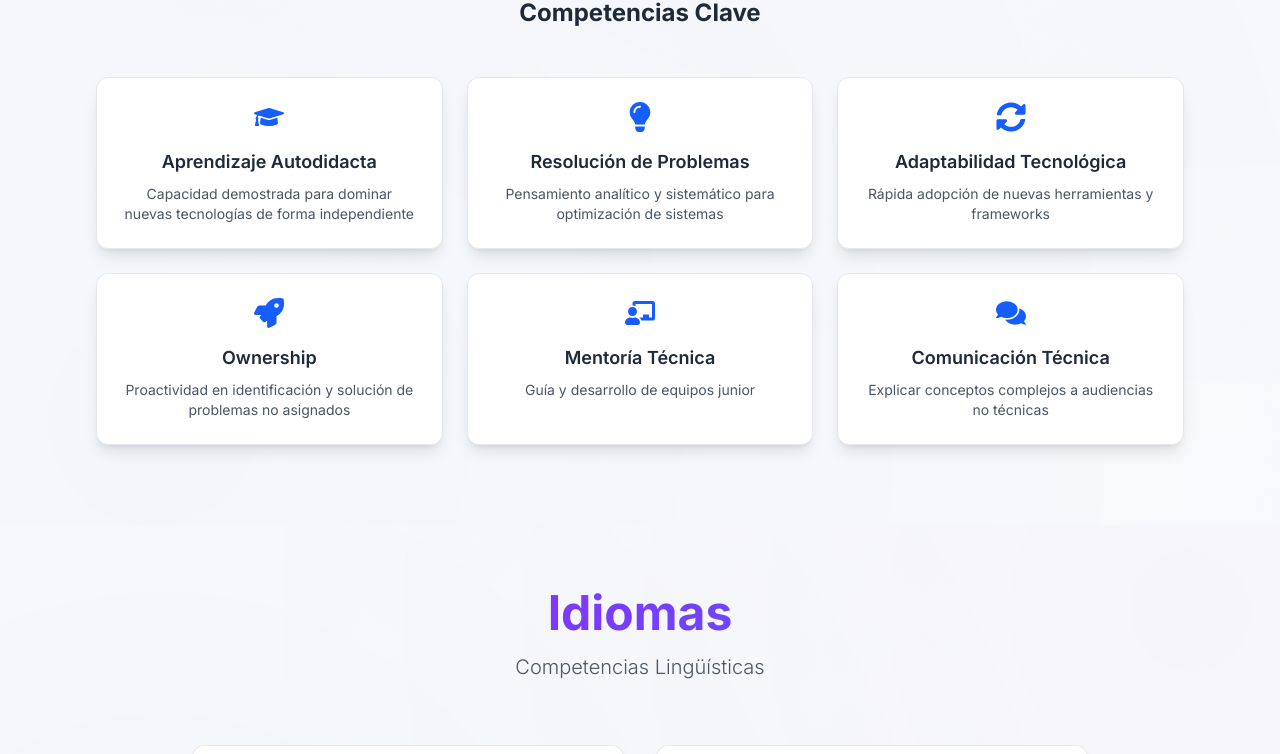
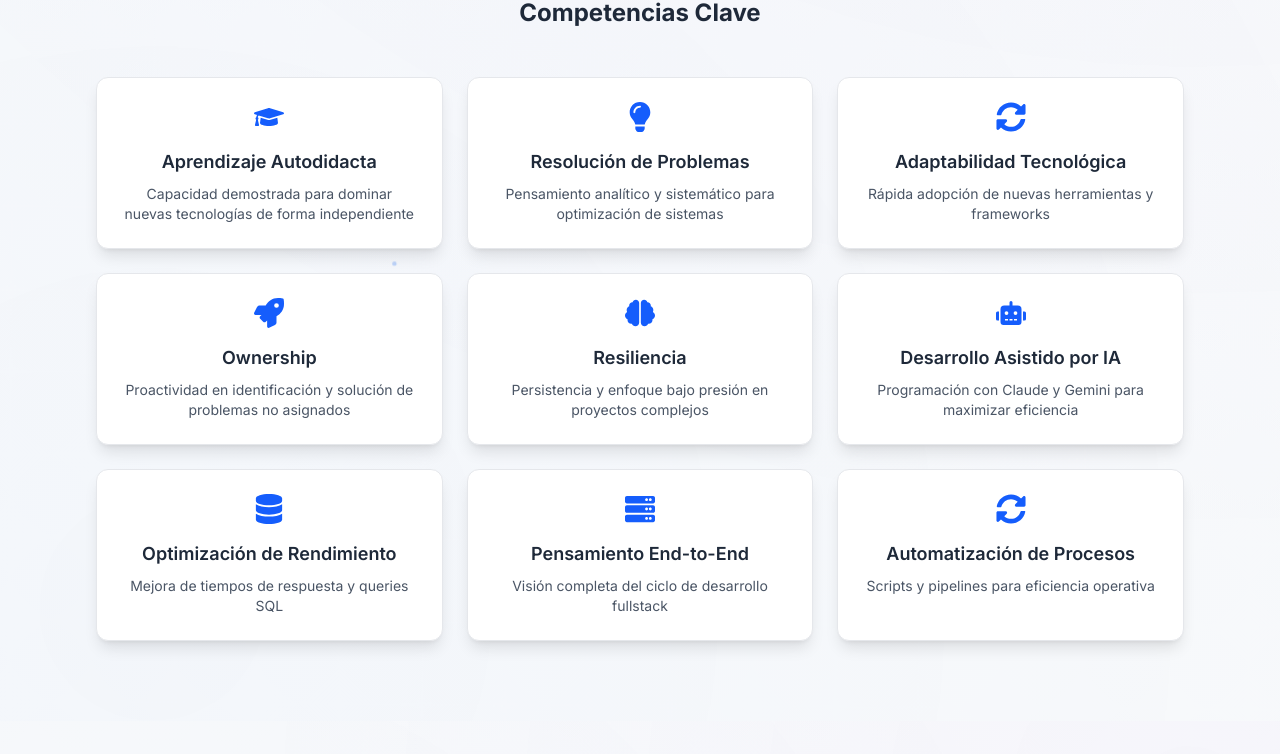
Before and after one commit to ErickuchoSan/cv-react-Erick-Rodriguez-Bores-Isaias, a React (Vite) app: page / in a window 1280 px wide. Shown: the part 6199-6953 px from the top of the page. Built offline with nearby package versions, Linux system fonts and the light colour scheme.

Commit message:
feat: actualizar competencias clave en web y agregar seccion al PDF

```diff
--- a/src/components/PDF/CVDocument.tsx
+++ b/src/components/PDF/CVDocument.tsx
@@ -180,6 +180,20 @@ const styles = StyleSheet.create({
         fontSize: 6,
         color: COLORS.accent,
         fontWeight: 700,
+    },
+    competencyChip: {
+        fontSize: 6,
+        color: COLORS.white,
+        backgroundColor: COLORS.primary,
+        paddingHorizontal: 5,
+        paddingVertical: 2,
+        borderRadius: 6,
+        marginRight: 3,
+        marginBottom: 3,
+    },
+    competencyRow: {
+        flexDirection: 'row',
+        flexWrap: 'wrap',
     },
     main: {
         width: '65%',
@@ -544,6 +558,22 @@ export const CVDocument = () => (
                             <Text style={styles.languageLevel}>A2-B1 Intermedio</Text>
                         </View>
                     </View>
+
+                    <View style={styles.sidebarSection}>
+                        <Text style={[styles.sidebarTitle, { marginBottom: 8 }]}>Competencias</Text>
+                        <View style={styles.competencyRow}>
+                            {[
+                                'Aprendizaje Autodidacta',
+                                'Resolución de Problemas',
+                                'Resiliencia',
+                                'Desarrollo con IA',
+                                'Optimización SQL',
+                                'Automatización',
+                            ].map((comp, i) => (
+                                <Text key={i} style={styles.competencyChip}>{comp}</Text>
+                            ))}
+                        </View>
+                    </View>
                 </View>
             </View>
 
--- a/src/components/Sections/Skills.tsx
+++ b/src/components/Sections/Skills.tsx
@@ -1,6 +1,6 @@
 import React from 'react';
 import { SectionTitle } from '../UI/SectionTitle';
-import { FaMicrosoft, FaJs, FaReact, FaDatabase, FaServer, FaDesktop, FaCloud, FaRobot, FaLightbulb, FaSyncAlt, FaChalkboardTeacher, FaComments, FaPython, FaNodeJs, FaDocker, FaGitAlt, FaAws, FaBrain, FaGraduationCap, FaRocket } from 'react-icons/fa';
+import { FaMicrosoft, FaJs, FaReact, FaDatabase, FaServer, FaDesktop, FaCloud, FaRobot, FaLightbulb, FaSyncAlt, FaPython, FaNodeJs, FaDocker, FaGitAlt, FaAws, FaBrain, FaGraduationCap, FaRocket } from 'react-icons/fa';
 import { SiTypescript, SiTailwindcss, SiNextdotjs, SiPostgresql, SiVuedotjs, SiNginx } from 'react-icons/si';
 
 export const Skills: React.FC = () => {
@@ -107,8 +107,11 @@ export const Skills: React.FC = () => {
                             { icon: FaLightbulb, title: 'Resolución de Problemas', desc: 'Pensamiento analítico y sistemático para optimización de sistemas' },
                             { icon: FaSyncAlt, title: 'Adaptabilidad Tecnológica', desc: 'Rápida adopción de nuevas herramientas y frameworks' },
                             { icon: FaRocket, title: 'Ownership', desc: 'Proactividad en identificación y solución de problemas no asignados' },
-                            { icon: FaChalkboardTeacher, title: 'Mentoría Técnica', desc: 'Guía y desarrollo de equipos junior' },
-                            { icon: FaComments, title: 'Comunicación Técnica', desc: 'Explicar conceptos complejos a audiencias no técnicas' }
+                            { icon: FaBrain, title: 'Resiliencia', desc: 'Persistencia y enfoque bajo presión en proyectos complejos' },
+                            { icon: FaRobot, title: 'Desarrollo Asistido por IA', desc: 'Programación con Claude y Gemini para maximizar eficiencia' },
+                            { icon: FaDatabase, title: 'Optimización de Rendimiento', desc: 'Mejora de tiempos de respuesta y queries SQL' },
+                            { icon: FaServer, title: 'Pensamiento End-to-End', desc: 'Visión completa del ciclo de desarrollo fullstack' },
+                            { icon: FaSyncAlt, title: 'Automatización de Procesos', desc: 'Scripts y pipelines para eficiencia operativa' }
                         ].map((skill, index) => (
                             <div key={index} className="soft-skill-card glass-card tech-hover-effect p-4 sm:p-6 text-center">
                                 <skill.icon className="text-2xl sm:text-3xl text-blue-600 mb-3 sm:mb-4 mx-auto" />
```
